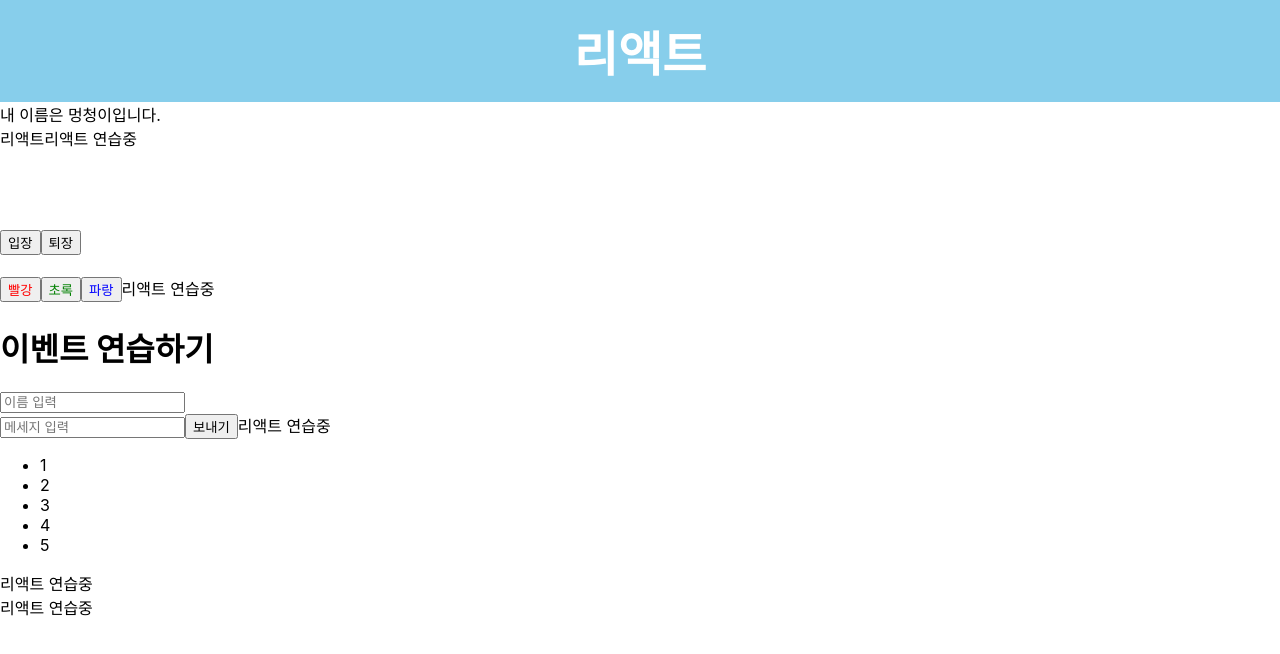
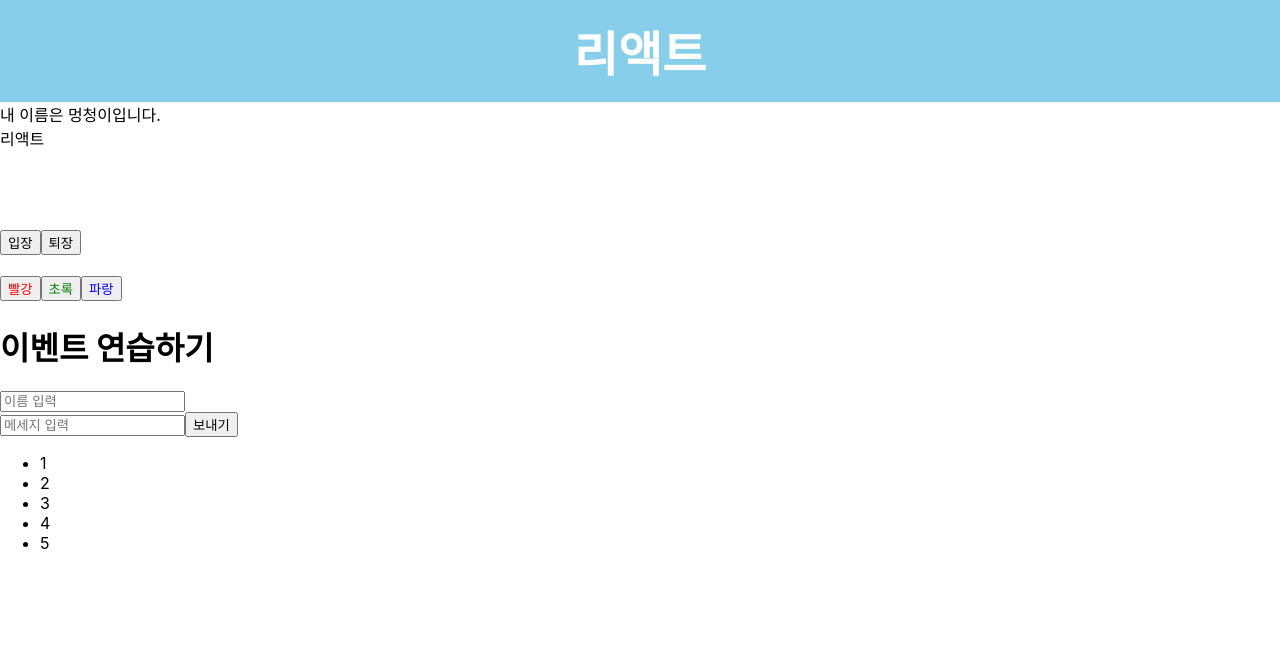
Before and after one commit to astraglus03/React-Practice, a React (Create React App) app in the folder control-react-tec/: page / in a window 1280 px wide. Shown: the top 654 px of the page. Built offline with nearby package versions, Linux system fonts and the light colour scheme.

Commit message:
second commit

```diff
--- a/control-react-tec/src/App.js
+++ b/control-react-tec/src/App.js
@@ -24,7 +24,6 @@ function App() {
       <State  />
       <ClickEvent />
       <IterationSample />
-      리액트 연습중
     </div>
   );
 }
--- a/control-react-tec/src/ClickEvent.jsx
+++ b/control-react-tec/src/ClickEvent.jsx
@@ -54,7 +54,6 @@ const ClickEvent = () => {
       />
 
       <button onClick={onClickSend}>보내기</button>
-      리액트 연습중
     </div>
   );
 };
--- a/control-react-tec/src/Component.jsx
+++ b/control-react-tec/src/Component.jsx
@@ -7,7 +7,6 @@ const Component = ({ name, children }) => {
       내 이름은 {name}입니다.
       {/* 태그와 태그 사이에 값을 넣어줄때에는 children 사용 */}
       {children}
-      리액트 연습중
     </div>
   );
 };
--- a/control-react-tec/src/IterationSample.jsx
+++ b/control-react-tec/src/IterationSample.jsx
@@ -4,7 +4,7 @@ const IterationSample = () => {
   var num = [1, 2, 3, 4, 5];
 
   var res = num.map((nums,index) => <li key={index}>{nums}</li>);
-  return <div><ul>{res}</ul>리액트 연습중</div>;
+  return <div><ul>{res}</ul></div>;
 };
 
 export default IterationSample;
--- a/control-react-tec/src/State.jsx
+++ b/control-react-tec/src/State.jsx
@@ -21,7 +21,6 @@ const State = () => {
       <button style={{ color: "blue" }} onClick={() => setColor("blue")}>
         파랑
       </button>
-      리액트 연습중
     </div>
   );
 };
```
